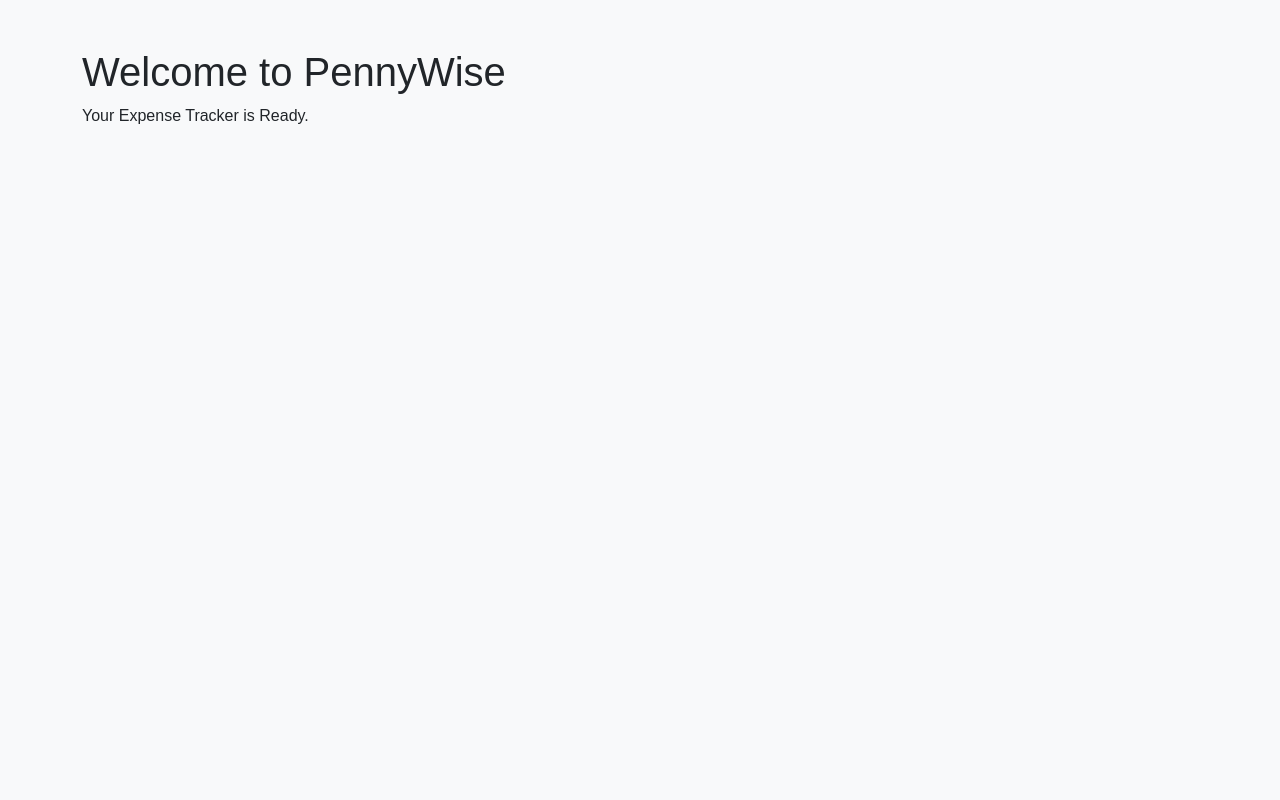
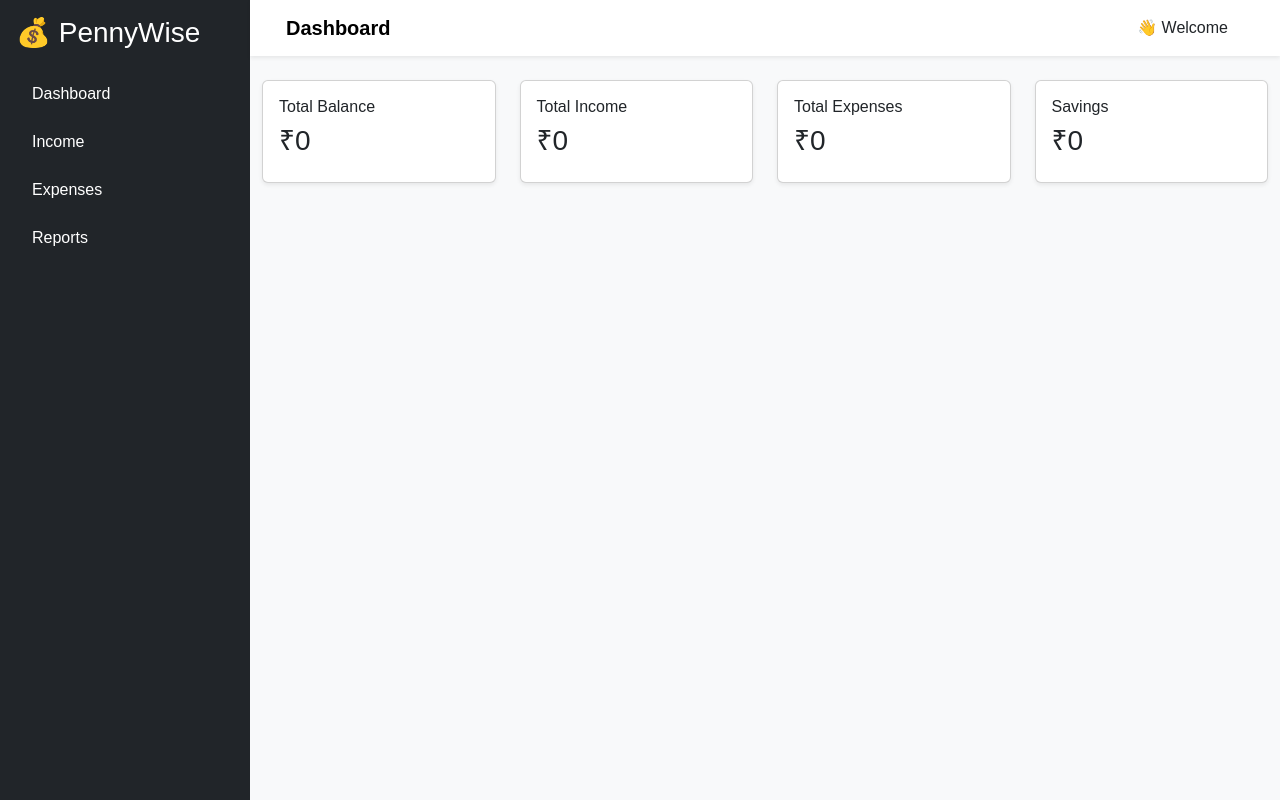
Before and after one commit to NandiniBansal16/PennyWise, a Django app: page / in a window 1280 px wide. Run offline with Django 5.2, Linux system fonts and the light colour scheme.

Commit message:
added navBar and sideBar

```diff
--- a/templates/base.html
+++ b/templates/base.html
@@ -11,14 +11,22 @@
     {% load static %}
 
     <link rel="stylesheet" href="{% static 'css/style.css' %}">
-</head>
 <body>
 
-    {% block content %}
+    {% include 'includes/sidebar.html' %}
 
-    {% endblock %}
+    <div style="margin-left:250px;">
 
-<script src="https://cdn.jsdelivr.net/npm/bootstrap@5.3.7/dist/js/bootstrap.bundle.min.js"></script>
+        {% include 'includes/navbar.html' %}
+
+        <div class="container-fluid mt-4">
+
+            {% block content %}
+            {% endblock %}
+
+        </div>
+
+    </div>
 
 </body>
 </html>
--- a/templates/dashboard/home.html
+++ b/templates/dashboard/home.html
@@ -1,16 +1,46 @@
 {% extends 'base.html' %}
 
-{% block title %}
-Dashboard
-{% endblock %}
+{% block title %}Dashboard{% endblock %}
 
 {% block content %}
 
-<div class="container mt-5">
+<div class="row">
 
-    <h1>Welcome to PennyWise </h1>
+    <div class="col-md-3 mb-3">
+        <div class="card shadow-sm">
+            <div class="card-body">
+                <h6>Total Balance</h6>
+                <h3>₹0</h3>
+            </div>
+        </div>
+    </div>
 
-    <p>Your Expense Tracker is Ready.</p>
+    <div class="col-md-3 mb-3">
+        <div class="card shadow-sm">
+            <div class="card-body">
+                <h6>Total Income</h6>
+                <h3>₹0</h3>
+            </div>
+        </div>
+    </div>
+
+    <div class="col-md-3 mb-3">
+        <div class="card shadow-sm">
+            <div class="card-body">
+                <h6>Total Expenses</h6>
+                <h3>₹0</h3>
+            </div>
+        </div>
+    </div>
+
+    <div class="col-md-3 mb-3">
+        <div class="card shadow-sm">
+            <div class="card-body">
+                <h6>Savings</h6>
+                <h3>₹0</h3>
+            </div>
+        </div>
+    </div>
 
 </div>
 
--- /dev/null
+++ b/templates/includes/navbar.html
@@ -0,0 +1,9 @@
+<nav class="navbar navbar-expand-lg bg-white shadow-sm px-4">
+    <div class="container-fluid">
+        <span class="navbar-brand fw-bold">Dashboard</span>
+
+        <div class="ms-auto">
+            <span class="me-3">👋 Welcome</span>
+        </div>
+    </div>
+</nav>
--- /dev/null
+++ b/templates/includes/sidebar.html
@@ -0,0 +1,31 @@
+<div class="bg-dark text-white vh-100 p-3 position-fixed" style="width:250px;">
+    <h3 class="mb-4">💰 PennyWise</h3>
+
+    <ul class="nav flex-column">
+
+        <li class="nav-item mb-2">
+            <a class="nav-link text-white" href="#">
+                <i class="bi bi-speedometer2"></i> Dashboard
+            </a>
+        </li>
+
+        <li class="nav-item mb-2">
+            <a class="nav-link text-white" href="#">
+                <i class="bi bi-wallet2"></i> Income
+            </a>
+        </li>
+
+        <li class="nav-item mb-2">
+            <a class="nav-link text-white" href="#">
+                <i class="bi bi-cash-stack"></i> Expenses
+            </a>
+        </li>
+
+        <li class="nav-item mb-2">
+            <a class="nav-link text-white" href="#">
+                <i class="bi bi-pie-chart"></i> Reports
+            </a>
+        </li>
+
+    </ul>
+</div>
```
